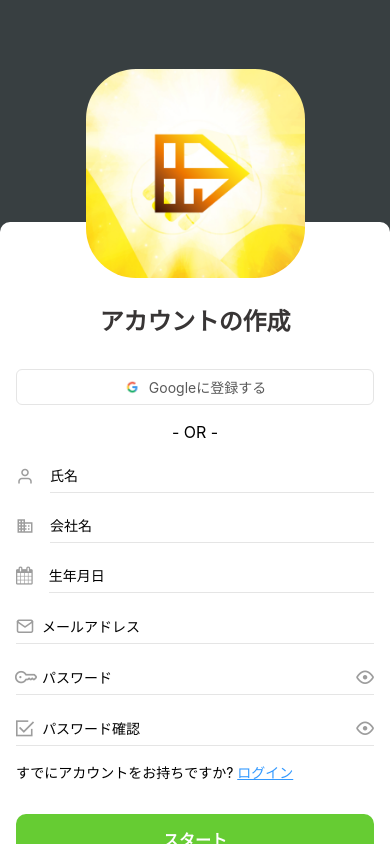
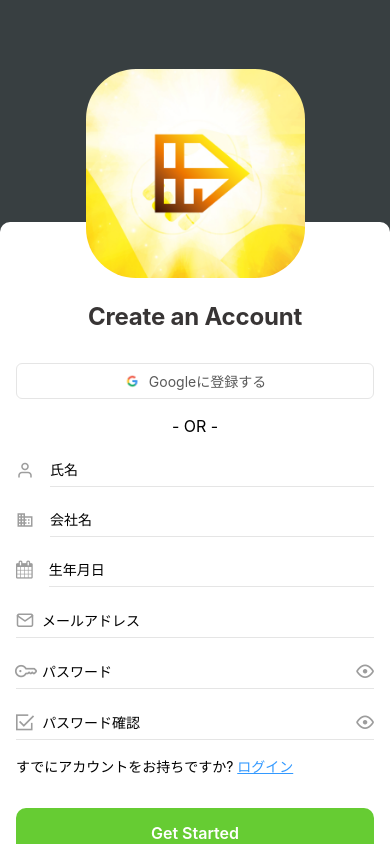
Before and after one commit to sisu2468/CAD_APP, a React Native app: screen /Signup in a window 390 px wide. Built offline with nearby package versions, Linux system fonts and the light colour scheme.

Commit message:
fix: signup-screen language

```diff
--- a/src/screens/signup-screen.tsx
+++ b/src/screens/signup-screen.tsx
@@ -20,7 +20,7 @@ const SignUpScreen = ({navigation}: any) => {
   }, [email, password, confirmPassword]);
 
   const handleSSOWithGoogle = () => {
-    Alert.alert('しばらくお待ちください。機能の実装');
+    Alert.alert('Please wait. Implementing the feature');
   };
 
   const handleSignUpWithEmail = () => {
@@ -72,7 +72,7 @@ const SignUpScreen = ({navigation}: any) => {
           <Image source={Logo} style={styles.logo} />
           <View style={PageStyles.mainArea}>
             <View style={styles.titleAndDescription}>
-              <Text style={styles.title}>アカウントの作成</Text>
+              <Text style={styles.title}>Create an Account</Text>
             </View>
 
             <SignupOptionAndInfoSection
@@ -87,7 +87,7 @@ const SignUpScreen = ({navigation}: any) => {
 
             <View style={styles.loginbuttonSctionContainer}>
               <LoginSignupButton
-                label="スタート"
+                label="Get Started"
                 onClick={handleSignUpWithEmail}
               />
             </View>
```
